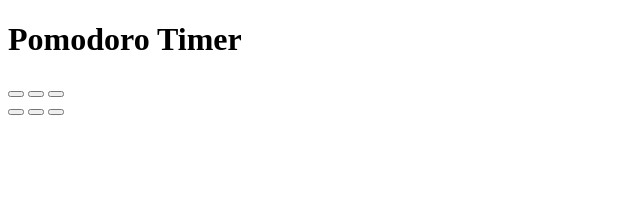
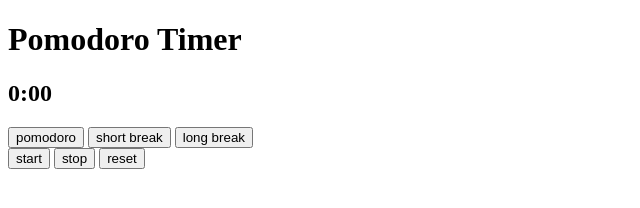
Before and after one commit to nigelgilbert/pomodoro, an Electron app: page src/index.html in a window 800 px wide. Shown: the whole page, without its empty margins (0-640 px from the left). Drawn offline with Linux system fonts and the light colour scheme; no server answers.

Commit message:
ready to hack on bruh bruh

```diff
--- a/src/index.html
+++ b/src/index.html
@@ -9,15 +9,15 @@
     <h2 id="timer"></h2>
 
     <div id="timer-mode-select">
-      <button id="pomodoro" onclick="timer.pomodoro()"></button>
-      <button id="short-break" onclick="timer.shortBreak()"></button>
-      <button id="long-break" onclick="timer.longBreak()"></button>
+      <button id="pomodoro" onclick="timer.pomodoro()">pomodoro</button>
+      <button id="short-break" onclick="timer.shortBreak()">short break</button>
+      <button id="long-break" onclick="timer.longBreak()">long break</button>
     </div>
 
     <div id="timer-controls">
-      <button id="start" onclick="timer.start()"></button>
-      <button id="end" onclick="timer.end()"></button>
-      <button id="reset" onclick="timer.reset()"</button>
+      <button id="start" onclick="timer.start()">start</button>
+      <button id="stop" onclick="timer.stop()">stop</button>
+      <button id="reset" onclick="timer.reset()">reset</button>
     </div>
 
   </body>
@@ -25,6 +25,7 @@
   <script>
     // You can also require other files to run in this process.
     // This brings in the timer module and assigns it to the variable "timer".
-    var timer = require('./src/timer.js')
+    var timer = require('./timer.js');
+    timer.writeTimeToHtml();
   </script>
 </html>
--- a/src/timer.js
+++ b/src/timer.js
@@ -5,9 +5,8 @@ var isRunning = false;
 var interval = null;
 var mode = ""; // "pomodoro" || "short-break" || "long-break"
 
-writeTimeToHtml();
-
 module.exports.start = function() {
+  console.log('start()');
   // - check if remainingTime is not null.
   // - if it is null, end function. else, execute the rest of the function.
   // - set isRunning to true
@@ -16,37 +15,42 @@ module.exports.start = function() {
 };
 
 module.exports.stop = function() {
+  console.log('stop()');
   // - stop the interval
   // - set isRunning to false
 };
 
 module.exports.reset = function() {
+  console.log('reset()');
   // - if mode is "pomodoro", call pomodoro function to reset the time.
   // ...do the same check for the other 2 modes.
 };
 
 module.exports.pomodoro = function() {
+  console.log('pomodoro()');
   // - stop timer
   // - set endTime to 25 minutes in the future
   // - hint: http://preview.tinyurl.com/ncnn8le
 };
 
 module.exports.shortBreak = function() {
+  console.log('shortBreak()');
   // - stop timer
   // - set endTime for 5 minutes in the future
 };
 
 module.exports.longBreak = function() {
+  console.log('longBreak()');
   // - stop timer
   // - set endTime for 15 minutes in the future
 };
 
-function writeTimeToHtml(timeobj) {
+module.exports.writeTimeToHtml = function(timeobj) {
   var timestring;
-  if (timeobj === "undefined") {
+  if (typeof timeobj === "undefined") {
     timestring = "0:00";
   } else {
-    timestring = timeobj.minutes + ":" + timeob.seconds;
+    timestring = timeobj.minutes + ":" + timeobj.seconds;
   }
   document.getElementById('timer').innerHTML = timestring;
 }
```
Also changed, not shown: README.md.
